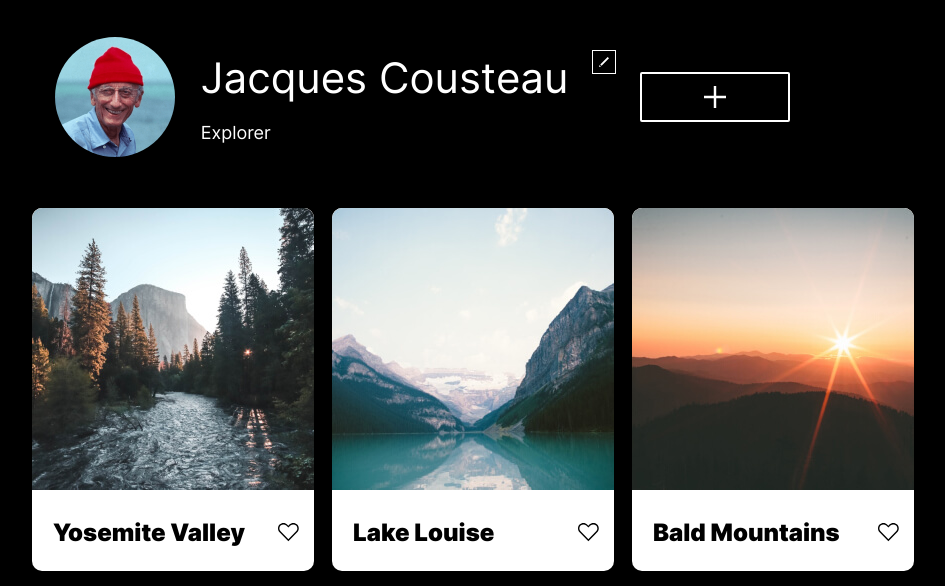
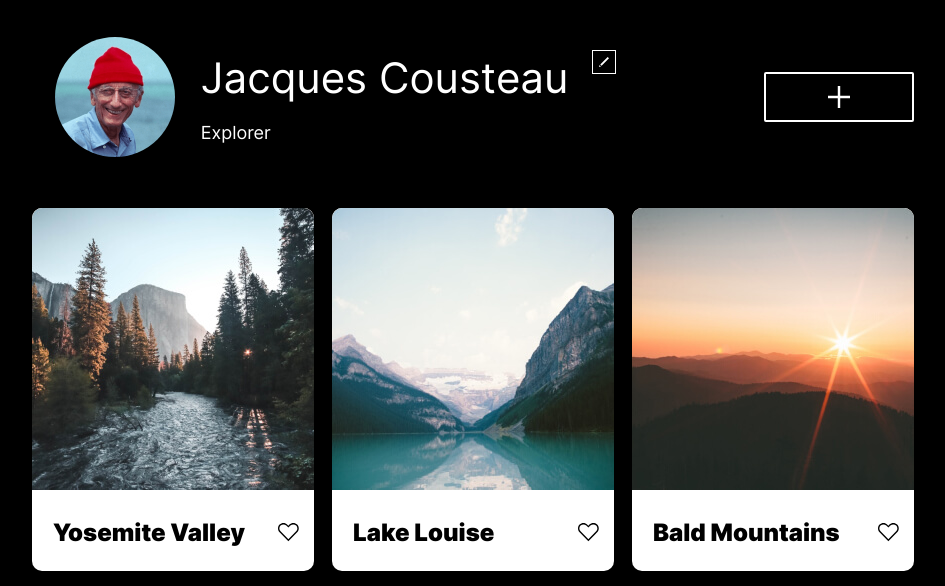
Before and after one commit to ze-e/web_project_4, a plain HTML site: page index.html in a window 1280 px wide. Shown: the part 135-721 px from the top of the page, without its empty margins (167-1112 px from the left). Drawn offline with Linux system fonts and the light colour scheme.

Commit message:
fix: got as close as I could. Moving on before I pull the rest of my hair out

```diff
--- a/block/profile/__add-button/profile__add-button.css
+++ b/block/profile/__add-button/profile__add-button.css
@@ -5,6 +5,5 @@
   border-radius: 2px;
   display: grid;
   align-items: center;
-  align-self: center;
   background-color: black;
 }
--- /dev/null
+++ b/block/profile/__button-content/profile__button-content.css
@@ -0,0 +1,4 @@
+.profile__button-content{
+  display: flex;
+  align-items: center;
+}
--- /dev/null
+++ b/block/profile/__profile-content/profile__profile-content.css
@@ -0,0 +1,3 @@
+.profile__profile-content{
+  display: flex;
+}
--- a/block/profile/profile.css
+++ b/block/profile/profile.css
@@ -6,11 +6,12 @@
 @import url(./__add-button/profile__add-button.css);
 @import url(./__add-icon/profile__add-icon.css);
 @import url(./__info/profile__info.css);
+@import url(./__profile-content/profile__profile-content.css);
+@import url(./__button-content/profile__button-content.css);
 
 .profile{
   display: flex;
-  flex-wrap: wrap;
-  align-content: center;
+  justify-content: space-between;
   margin-top: 36.25px;
   margin-bottom: 47.25px;
 }
--- a/index.html
+++ b/index.html
@@ -11,6 +11,7 @@
       <hr class="header__line">
     </header>
     <section class="profile">
+      <div class="profile__profile-content">
         <img class="profile__image" src="./images/profile-img.png" alt="profile-img">
         <div class="profile__info">
           <h1 class="profile__name">Jacques Cousteau
@@ -19,14 +20,14 @@
             </button>
           </h1>
 
-
           <h2 class="profile__description">Explorer</h2>
-
         </div>
-
+      </div>
+      <div class="profile__button-content">
         <button class="profile__add-button">
           <img class="profile__add-icon" src="./images/ui/add.svg" alt="add-icon">
         </button>
+    </div>
 
     </section>
     <section class="elements">
--- a/pages/index.css
+++ b/pages/index.css
@@ -12,3 +12,8 @@
 @import url(../block/elements/elements.css);
 @import url(../block/element/element.css);
 @import url(../block/footer/footer.css);
+/*
+div, h1, h2, h3, h4{
+  border: 1px solid red;
+}
+*/
```
Lines whose indentation alone changed are shown as unchanged.
